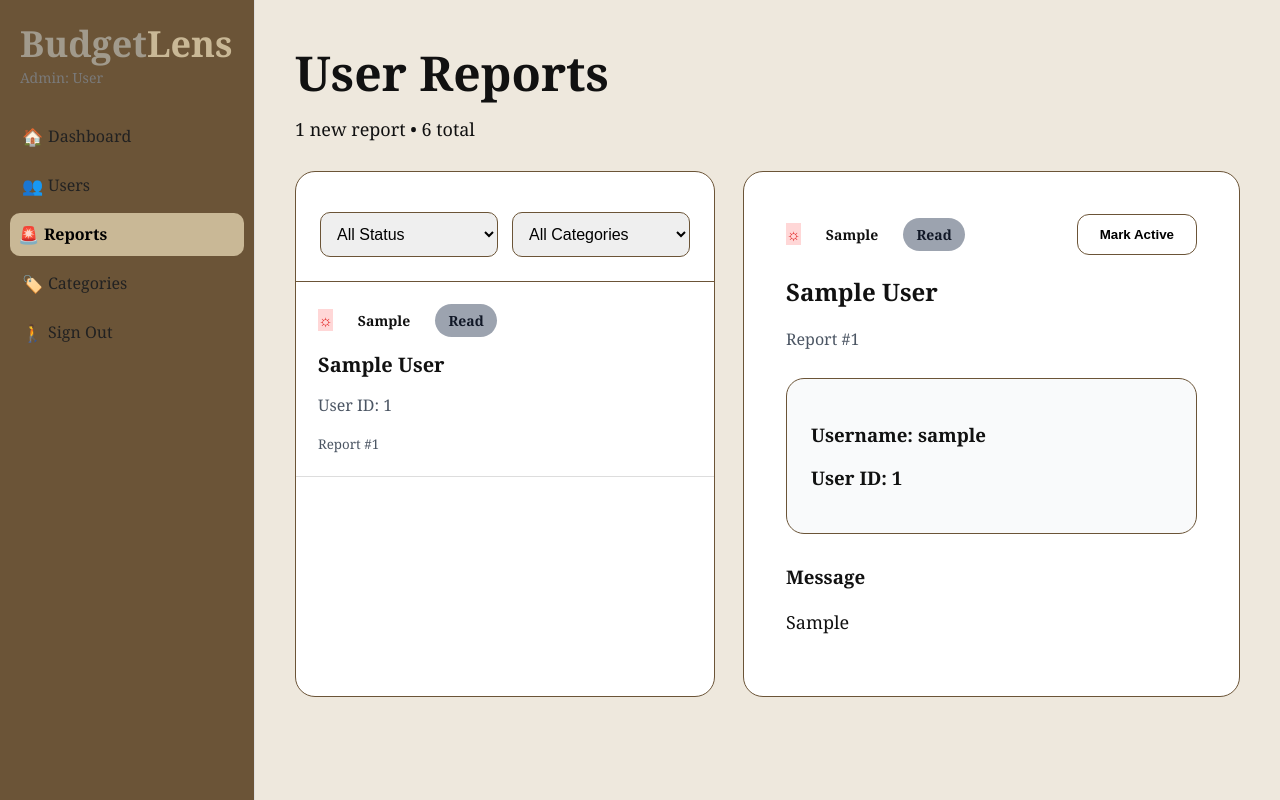
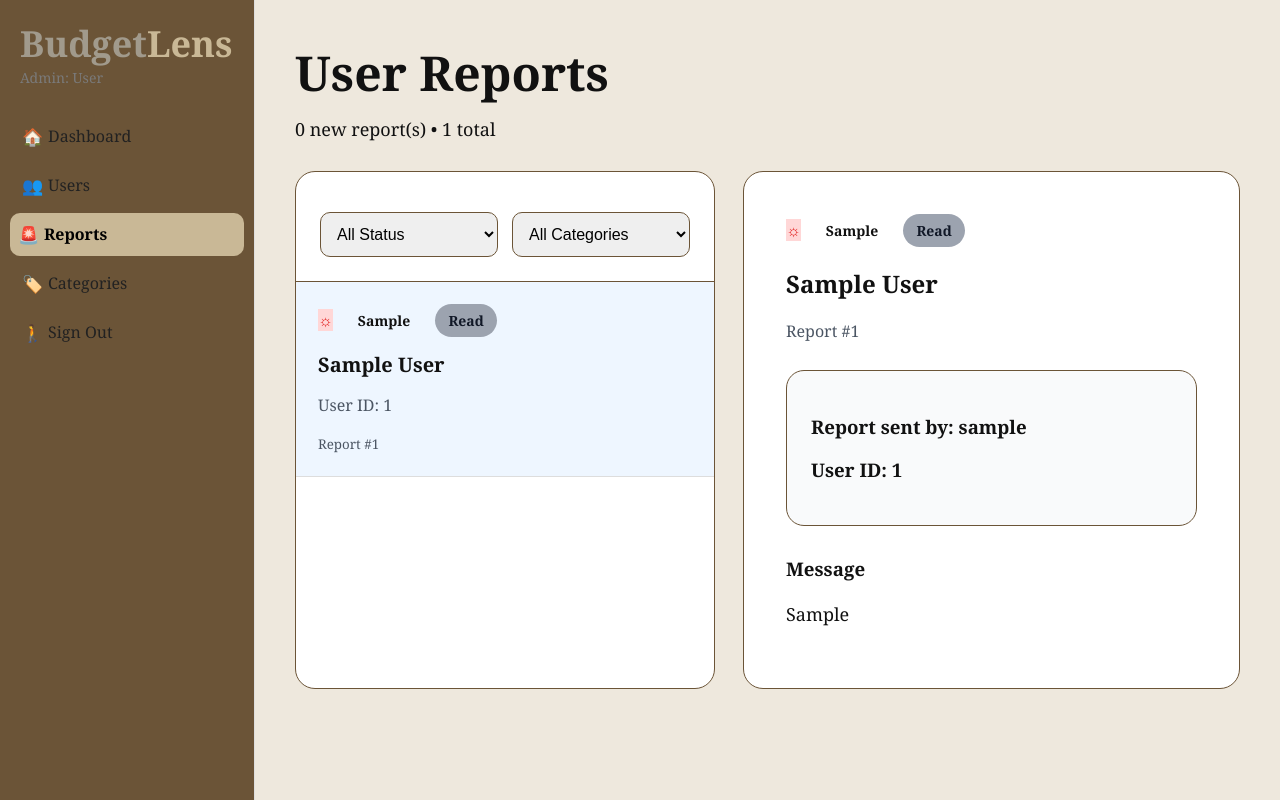
Before and after one commit to Cchristineee/BudgetLens, a PHP site: page /upload/admin_reports.php in a window 1280 px wide. Run offline with PHP 8.4, Linux system fonts and the light colour scheme; tables that the repository leaves empty or names only in its code hold one stand-in row (values such as "Sample post").

Commit message:
admin changes

```diff
--- a/admin_reports.php
+++ b/admin_reports.php
@@ -47,6 +47,25 @@ if (!$selectedReport && count($reports) > 0) {
     $selectedReport = $reports[0];
 }
 
+/*  Count active reports is_complete = 0 ❤ */
+$activeQuery = "
+SELECT COUNT(*) AS total_active
+FROM admin_issue_report
+WHERE is_completed = 0
+";
+
+$activeResult = $conn->query($activeQuery);
+$activeReports = $activeResult->fetch_assoc()['total_active'];
+
+/* ❤ COUNT TOTAL REPORTS ❤ */
+$totalQuery = "
+SELECT COUNT(*) AS total_reports
+FROM user_issue_report
+";
+
+$totalResult = $conn->query($totalQuery);
+$totalReports = $totalResult->fetch_assoc()['total_reports'];
+
 ?>
 
 <!DOCTYPE html>
@@ -67,7 +86,8 @@ if (!$selectedReport && count($reports) > 0) {
     <main class="reports-page">
         <header class = "reports-title">
             <h1>User Reports</h1>
-            <p>1 new report • 6 total</p>
+            <!-- Shows the amount of active reports that need to be read and how many reports in total -->
+            <p><?php echo $activeReports; ?> new report(s) • <?php echo $totalReports; ?> total</p>
         </header>
 
         <section class="reports-layout">
@@ -96,7 +116,8 @@ if (!$selectedReport && count($reports) > 0) {
 
     <?php foreach ($reports as $report): ?>
         <a href="?id=<?php echo $report['reportID']; ?>" style="text-decoration:none; color:inherit;">
-            <div class="report-card <?php echo ($report['is_completed'] == 0) ? 'active' : ''; ?>">
+            <!-- Selected report will have blue background, unselected will be white -->
+        <div class="report-card <?php echo ($selectedReport && $report['reportID'] == $selectedReport['reportID']) ? 'active' : ''; ?>">
 
                 <div>
                     <!-- Figure out which issue_type the report is to give correct color scheme ❤ -->
@@ -173,10 +194,22 @@ if (!$selectedReport && count($reports) > 0) {
             </span>
 
         </div>
+            <!-- When clicked Active will be switched to Read ❤ -->
+            <?php if ($selectedReport['is_completed'] == 0): ?>
 
-        <button class="archive-btn">
-            <?php echo ($selectedReport['is_completed'] == 0) ? 'Set as Read' : 'Mark Active'; ?>
-        </button>
+            <form method="POST" action="Mark_Report_Read.php">
+
+             <input type="hidden"
+           name="report_id"
+           value="<?php echo $selectedReport['reportID']; ?>">
+
+             <button type="submit" class="archive-btn">
+             Set as Read
+            </button>
+
+</form>
+
+<?php endif; ?>
     </div>
      <!-- Subject ❤-->
     <h2><?php echo htmlspecialchars($selectedReport['subject']); ?></h2>
@@ -184,7 +217,7 @@ if (!$selectedReport && count($reports) > 0) {
     <p class="date">Report #<?php echo $selectedReport['reportID']; ?></p>
      <!--   User Info ❤-->
     <div class="user-card">
-        <h3>Username: <?php echo htmlspecialchars($selectedReport['username']); ?></h3>
+        <h3>Report sent by: <?php echo htmlspecialchars($selectedReport['username']); ?></h3>
         <h3>User ID: <?php echo $selectedReport['userID']; ?></h3>
     </div>
     <!-- Message content ❤-->
```
Also changed, not shown: Mark_Report_Read.php (added, +21 -0 lines).
